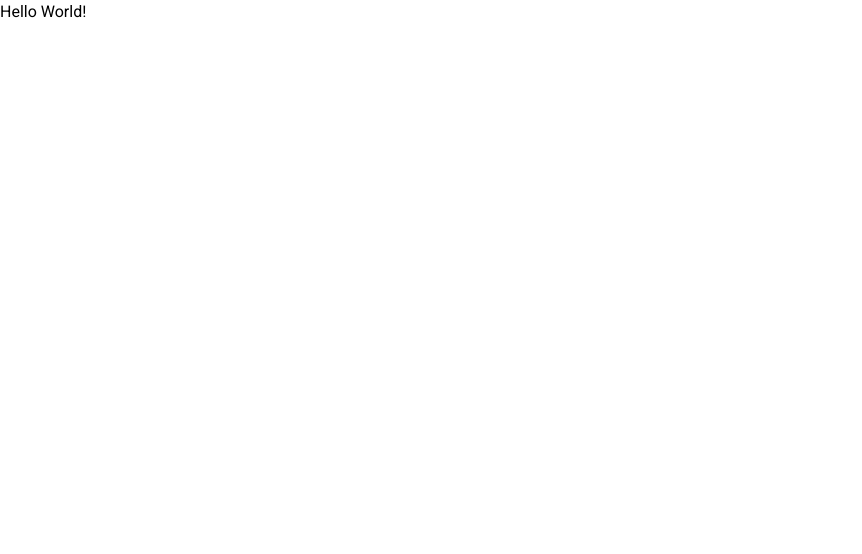
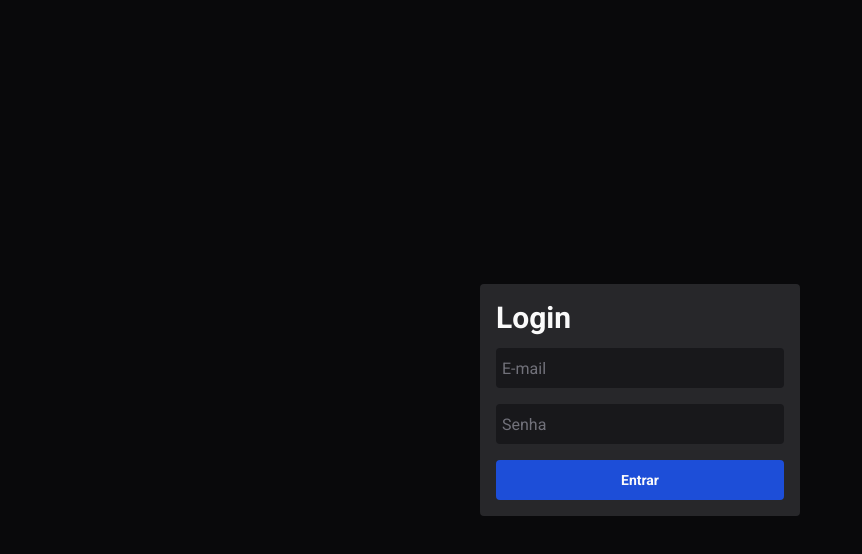
Before and after one commit to LucasPreviato/app.qualidade.frontend, a Next.js app: page / in a window 1280 px wide. Shown: the top 554 px of the page, without its empty margins (0-862 px from the left). Built offline with nearby package versions, Linux system fonts and the light colour scheme.

Commit message:
feat: add protected routes

```diff
--- a/package.json
+++ b/package.json
@@ -13,6 +13,7 @@
     "@types/react": "18.2.8",
     "@types/react-dom": "18.2.4",
     "autoprefixer": "10.4.14",
+    "axios": "^1.4.0",
     "eslint-config-next": "13.4.4",
     "next": "13.4.4",
     "postcss": "8.4.24",
--- /dev/null
+++ b/src/@types/next-constants.d.ts
@@ -0,0 +1,5 @@
+declare namespace NodeJS {
+  export interface ProcessEnv {
+    NEXT_PUBLIC_USER_TOKEN: string
+  }
+}
--- /dev/null
+++ b/src/app/PrivateRoute.tsx
@@ -0,0 +1,27 @@
+'use client'
+
+import { useRouter } from 'next/navigation'
+import { ReactNode, useEffect } from 'react'
+
+import { APP_ROUTES } from '@/constants/app-routes'
+import { checkUserAuthenticated } from '@/functions/check-user-is-authenticated'
+
+const PrivateRoute = ({ children }: { children: ReactNode }) => {
+  const { push } = useRouter()
+  const isAuthenticated = checkUserAuthenticated()
+
+  useEffect(() => {
+    if (!isAuthenticated) {
+      push(APP_ROUTES.public.login)
+    }
+  }, [isAuthenticated, push])
+
+  return (
+    <>
+      {!isAuthenticated && null}
+      {isAuthenticated && children}
+    </>
+  )
+}
+
+export default PrivateRoute
--- /dev/null
+++ b/src/app/home/page.tsx
@@ -0,0 +1,3 @@
+export default function HomePage() {
+  return <h1>Olá</h1>
+}
--- a/src/app/layout.tsx
+++ b/src/app/layout.tsx
@@ -1,24 +1,35 @@
+'use client'
+
+import { Roboto } from 'next/font/google'
+import { usePathname } from 'next/navigation'
+
+import PrivateRoute from './PrivateRoute'
+
+import { checkIsPublicRoute } from '@/functions/check-is-public-route'
+
 import './globals.css'
-import { Roboto } from 'next/font/google'
 
 const roboto = Roboto({
   subsets: ['latin'],
   weight: ['400', '500', '700', '900'],
 })
 
-export const metadata = {
-  title: 'Create Next App',
-  description: 'Generated by create next app',
-}
-
 export default function RootLayout({
   children,
 }: {
   children: React.ReactNode
 }) {
+  const pathname = usePathname()
+  const isPublicPage = checkIsPublicRoute(pathname)
+
+  console.log(isPublicPage)
+
   return (
     <html lang="pt-BR">
-      <body className={roboto.className}>{children}</body>
+      <body className={roboto.className}>
+        {isPublicPage && children}
+        {!isPublicPage && <PrivateRoute>{children}</PrivateRoute>}
+      </body>
     </html>
   )
 }
--- a/src/app/page.tsx
+++ b/src/app/page.tsx
@@ -1,3 +1,54 @@
+'use client'
+
+import { useRouter } from 'next/navigation'
+import { FormEvent, useState } from 'react'
+
+import { api } from '@/lib/api'
+import { setStorageItem } from '@/utils/get-storage-item'
+
 export default function Home() {
-  return <h1>Hello World!</h1>
+  const [email, setEmail] = useState('')
+  const [password, setPassword] = useState('')
+  const { push } = useRouter()
+
+  const handleLogin = async (e: FormEvent) => {
+    e.preventDefault()
+    try {
+      const res = await api.put('/login', { email, password })
+      setStorageItem('user', res.data.token)
+      push('/home')
+    } catch (error) {
+      console.log(error)
+    }
+  }
+
+  return (
+    <main className="flex items-center justify-center h-screen bg-zinc-950 text-zinc-50">
+      <div className="w-full max-w-xs p-4 rounded bg-zinc-800">
+        <form onSubmit={handleLogin}>
+          <h1 className="mb-3 text-3xl font-bold text-zinc-50">Login</h1>
+          <div className="flex flex-col gap-4">
+            <input
+              type="email"
+              placeholder="E-mail"
+              onChange={(e) => setEmail(e.target.value)}
+              className="h-10 px-1 border-2 border-transparent rounded outline-none bg-zinc-900 text-zinc-100 focus:border-blue-600 placeholder:text-zinc-500"
+            />
+            <input
+              type="password"
+              placeholder="Senha"
+              onChange={(e) => setPassword(e.target.value)}
+              className="h-10 px-1 border-2 border-transparent rounded outline-none bg-zinc-900 text-zinc-100 focus:border-blue-600 placeholder:text-zinc-500"
+            />
+            <button
+              type="submit"
+              className="h-10 text-sm font-bold transition-colors bg-blue-700 rounded hover:bg-blue-600 active:bg-blue-700"
+            >
+              Entrar
+            </button>
+          </div>
+        </form>
+      </div>
+    </main>
+  )
 }
--- /dev/null
+++ b/src/constants/app-routes.ts
@@ -0,0 +1,10 @@
+export const APP_ROUTES = {
+  private: {
+    home: {
+      name: '/home',
+    },
+  },
+  public: {
+    login: '/',
+  },
+}
--- /dev/null
+++ b/src/functions/check-is-public-route.ts
@@ -0,0 +1,7 @@
+import { APP_ROUTES } from '@/constants/app-routes'
+
+export const checkIsPublicRoute = (asPath: string) => {
+  const appPublicRoutes = Object.values(APP_ROUTES.public)
+
+  return appPublicRoutes.includes(asPath)
+}
--- /dev/null
+++ b/src/functions/check-user-is-authenticated.ts
@@ -0,0 +1,7 @@
+import { getStorageItem } from '@/utils/get-storage-item'
+
+export const checkUserAuthenticated = () => {
+  const userToken = getStorageItem(process.env.NEXT_PUBLIC_USER_TOKEN)
+
+  return !!userToken
+}
--- /dev/null
+++ b/src/lib/api.ts
@@ -0,0 +1,5 @@
+import axios from 'axios'
+
+export const api = axios.create({
+  baseURL: 'http://localhost:3000/auth',
+})
--- /dev/null
+++ b/src/utils/get-storage-item.ts
@@ -0,0 +1,17 @@
+export const APP_KEY = 'APPKEY'
+
+export function getStorageItem(key: string) {
+  if (typeof window === 'undefined') return
+
+  const data = window.localStorage.getItem(`${APP_KEY}_${key}`)
+
+  return JSON.parse(data!)
+}
+
+export function setStorageItem(key: string, value: unknown) {
+  if (typeof window === 'undefined') return
+
+  const data = JSON.stringify(value)
+
+  return window.localStorage.setItem(`${APP_KEY}_${key}`, data)
+}
```
Also changed, not shown: 1 other file (tests, documents, lock files or other folders).
